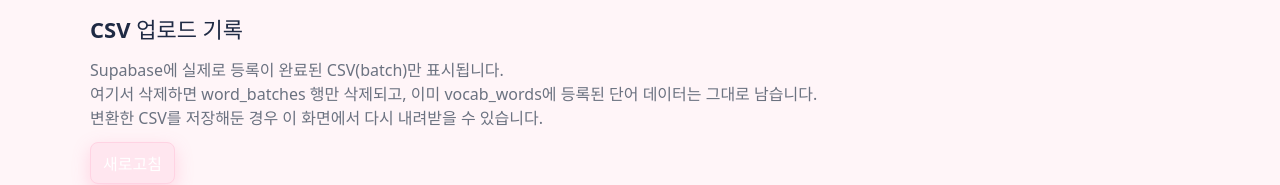
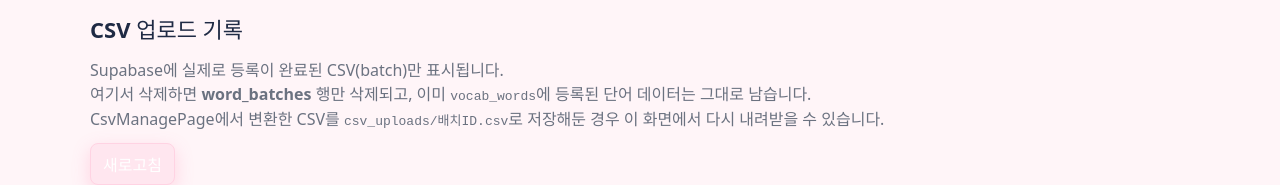
Before and after one commit to choyeojeong/rabbit-vocab, a React (Vite) app: page /teacher/csv/batches in a window 1280 px wide. Shown: the top 185 px of the page. Built offline with nearby package versions, Linux system fonts and the light colour scheme; no server answers; the database is empty.

Commit message:
Fix: CSV 업로드·다운로드 페이지 업데이트

```diff
--- a/src/pages/admin/CsvBatchListPage.jsx
+++ b/src/pages/admin/CsvBatchListPage.jsx
@@ -44,40 +44,55 @@ export default function CsvBatchListPage() {
     setBatches((prev) => prev.filter((b) => b.id !== id));
   }
 
-  // ✅ 새로 추가: storage에서 변환 csv 내려받기
+  /**
+   * ✅ storage에서 변환 csv 내려받기
+   * CsvManagePage에서 csv_uploads/{batch.id}.csv 로 올린다는 가정
+   * (버킷에 그 파일이 없으면 지금처럼 alert로 안내)
+   */
   async function handleDownloadCsv(batch) {
-    // CsvManagePage에서 csv_uploads/{batch.id}.csv 로 올렸다고 가정
     const path = `${batch.id}.csv`;
+
+    try {
       const { data, error } = await supabase.storage
         .from("csv_uploads")
         .download(path);
 
-    if (error) {
-      alert("이 배치에는 저장된 CSV가 없거나, 다운로드에 실패했습니다.");
+      if (error || !data) {
+        // 여기에 왜 실패했는지 설명 추가
+        alert(
+          "이 배치에는 저장된 CSV가 없거나, 다운로드에 실패했습니다.\n" +
+            "방금 올린 배치라면 CsvManagePage에서 Supabase 등록을 다시 실행해 주세요.\n" +
+            `(경로: csv_uploads/${path})`
+        );
+        if (error) console.warn("storage download error:", error.message);
         return;
       }
 
       const url = URL.createObjectURL(data);
       const a = document.createElement("a");
-    // 원래 업로드된 파일명이 있으면 그 이름으로, 없으면 batch.id.csv
       const fname = batch.filename ? batch.filename : `${batch.id}.csv`;
       a.href = url;
       a.download = fname;
       a.click();
       URL.revokeObjectURL(url);
+    } catch (e) {
+      alert("다운로드 중 오류가 발생했습니다: " + e.message);
+      console.error(e);
+    }
   }
 
   return (
     <div style={styles.page}>
       <div style={styles.wrap}>
         <h1 style={styles.title}>CSV 업로드 기록</h1>
-        <p style={{ marginBottom: 12, color: "#6b7280" }}>
+        <p style={{ marginBottom: 12, color: "#6b7280", lineHeight: 1.5 }}>
           Supabase에 실제로 등록이 완료된 CSV(batch)만 표시됩니다.
           <br />
-          여기서 삭제하면 word_batches 행만 삭제되고,
-          이미 vocab_words에 등록된 단어 데이터는 그대로 남습니다.
+          여기서 삭제하면 <b>word_batches 행만 삭제</b>되고, 이미{" "}
+          <code>vocab_words</code>에 등록된 단어 데이터는 그대로 남습니다.
           <br />
-          변환한 CSV를 저장해둔 경우 이 화면에서 다시 내려받을 수 있습니다.
+          CsvManagePage에서 변환한 CSV를 <code>csv_uploads/배치ID.csv</code>로
+          저장해둔 경우 이 화면에서 다시 내려받을 수 있습니다.
         </p>
 
         <div style={{ marginBottom: 12 }}>
@@ -97,7 +112,7 @@ export default function CsvBatchListPage() {
                 <th>book</th>
                 <th>chapter</th>
                 <th style={{ width: 110 }}>행 수</th>
-                <th style={{ width: 160 }}>관리</th>
+                <th style={{ width: 170 }}>관리</th>
               </tr>
             </thead>
             <tbody>
--- a/src/pages/admin/CsvManagePage.jsx
+++ b/src/pages/admin/CsvManagePage.jsx
@@ -47,7 +47,6 @@ export default function CsvManagePage() {
   const previewRows = useMemo(() => rows.slice(0, 50), [rows]);
 
   // 공통: chapter를 안전하게 숫자로 바꾸기
-  // (없으면 null로. 0으로 도배되는 것 방지)
   function toSafeChapter(val) {
     if (val === undefined || val === null || val === "") return null;
     const n = Number(val);
@@ -70,10 +69,9 @@ export default function CsvManagePage() {
             r && Object.values(r).some((v) => String(v ?? "").trim() !== "")
         )
         .map((r) => {
-          // index도 chapter 후보로 본다
           const chapterRaw =
             r.chapter ??
-            r.index ?? // ← 원본이 index면 이게 잡힘
+            r.index ??
             r.chap ??
             r.unit ??
             r.section ??
@@ -220,7 +218,7 @@ export default function CsvManagePage() {
         });
       }
 
-      // ✅ 여기서 한 번 더 후처리: pos가 비어 있고 meaning_ko가 "~의"로 끝나면 형용사로 간주
+      // pos 후처리
       const postProcessed = filledRows.map((r) => {
         let pos = (r.pos || "").trim();
         const ko = (r.meaning_ko || "").trim();
@@ -242,7 +240,6 @@ export default function CsvManagePage() {
         };
       });
 
-      // CSV로 다시 풀어낼 때도 chapter 0이 표시되게
       const csv = Papa.unparse(
         postProcessed.map((r) => ({
           ...r,
@@ -313,10 +310,7 @@ export default function CsvManagePage() {
             .toString()
             .trim();
 
-          // index도 chapter 후보로 본다
           const rawChapter = r.chapter ?? r.index ?? "";
-
-          // pos 비어 있으면 체크 제약 때문에 기본값 넣기
           const pos = (r.pos ?? "").toString().trim() || "기타";
           const accepted_ko = (r.accepted_ko ?? "").toString().trim() || null;
 
@@ -336,7 +330,7 @@ export default function CsvManagePage() {
         }
       }
 
-      // 2) 모두 성공했으니 word_batches 기록
+      // 2) word_batches 기록
       const { data: batch, error: e1 } = await supabase
         .from("word_batches")
         .insert({
@@ -354,7 +348,7 @@ export default function CsvManagePage() {
         );
       }
 
-      // 3) ✅ 변환된 CSV도 Storage에 업로드해서 나중에 /admin/csv/batches 에서 받을 수 있게
+      // 3) Storage 업로드
       if (resultCsv && batch?.id) {
         const csvBlob = new Blob([resultCsv], {
           type: "text/csv;charset=utf-8",
@@ -362,15 +356,19 @@ export default function CsvManagePage() {
         const storagePath = `${batch.id}.csv`;
 
         const { error: uploadErr } = await supabase.storage
-          .from("csv_uploads") // ← 이 버킷 미리 만들어 두세요
+          .from("csv_uploads")
           .upload(storagePath, csvBlob, {
-            upsert: true,
+            upsert: true, // 같은 id로 다시 등록할 때 덮어쓰기
             contentType: "text/csv",
           });
 
         if (uploadErr) {
-          // 단어/배치까지는 성공했으니 에러만 보여주고 끝냄
-          console.warn("CSV storage upload failed:", uploadErr.message);
+          // ✅ 여기서 바로 알려줘야 사용자가 버킷이 비어있는 이유를 앎
+          alert(
+            "CSV는 테이블에 저장됐지만 Storage 업로드는 실패했습니다.\n" +
+              uploadErr.message +
+              "\n\nStorage 버킷(csv_uploads)에 insert 권한이 있는지 확인해 주세요."
+          );
         }
       }
 
```
Lines whose indentation alone changed are shown as unchanged.
